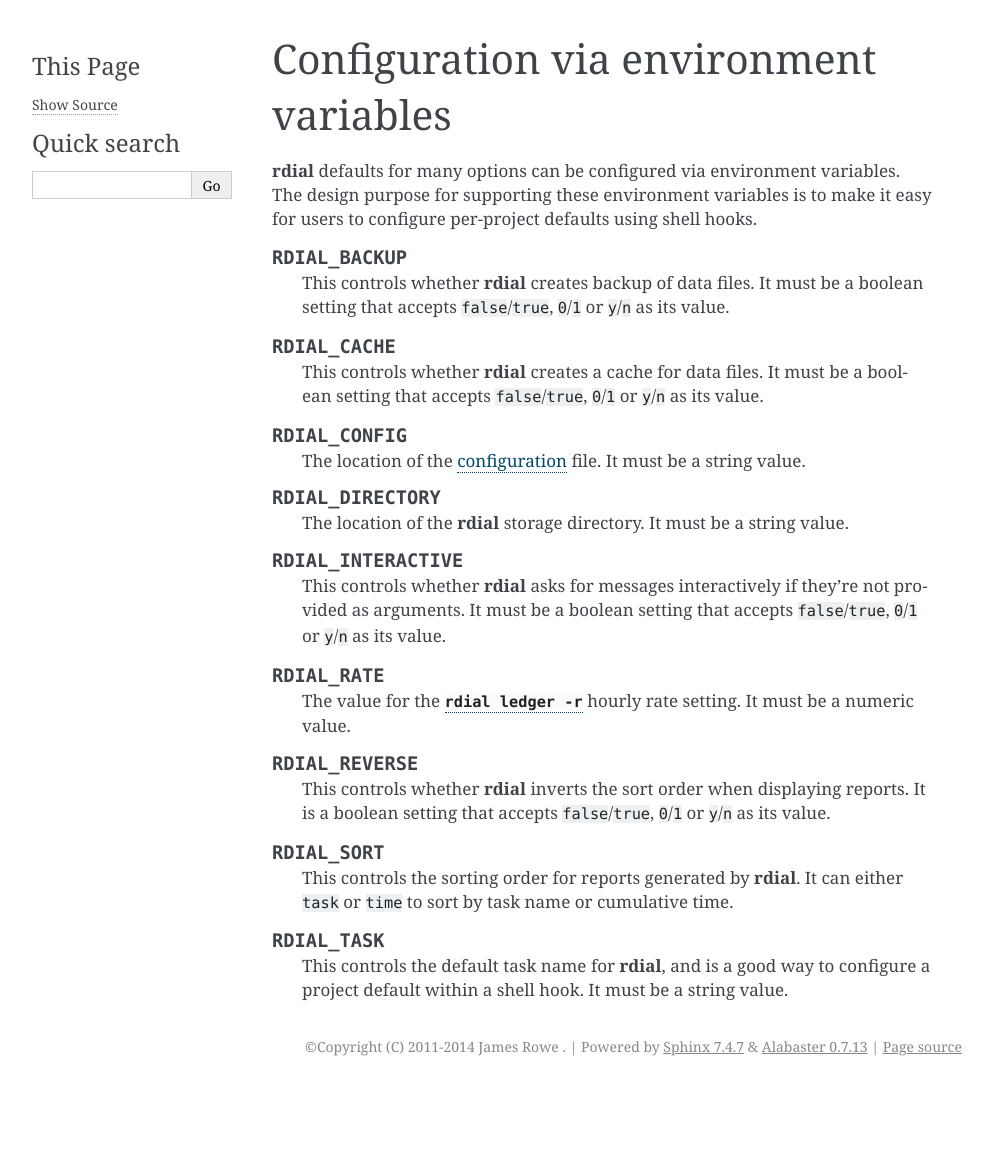
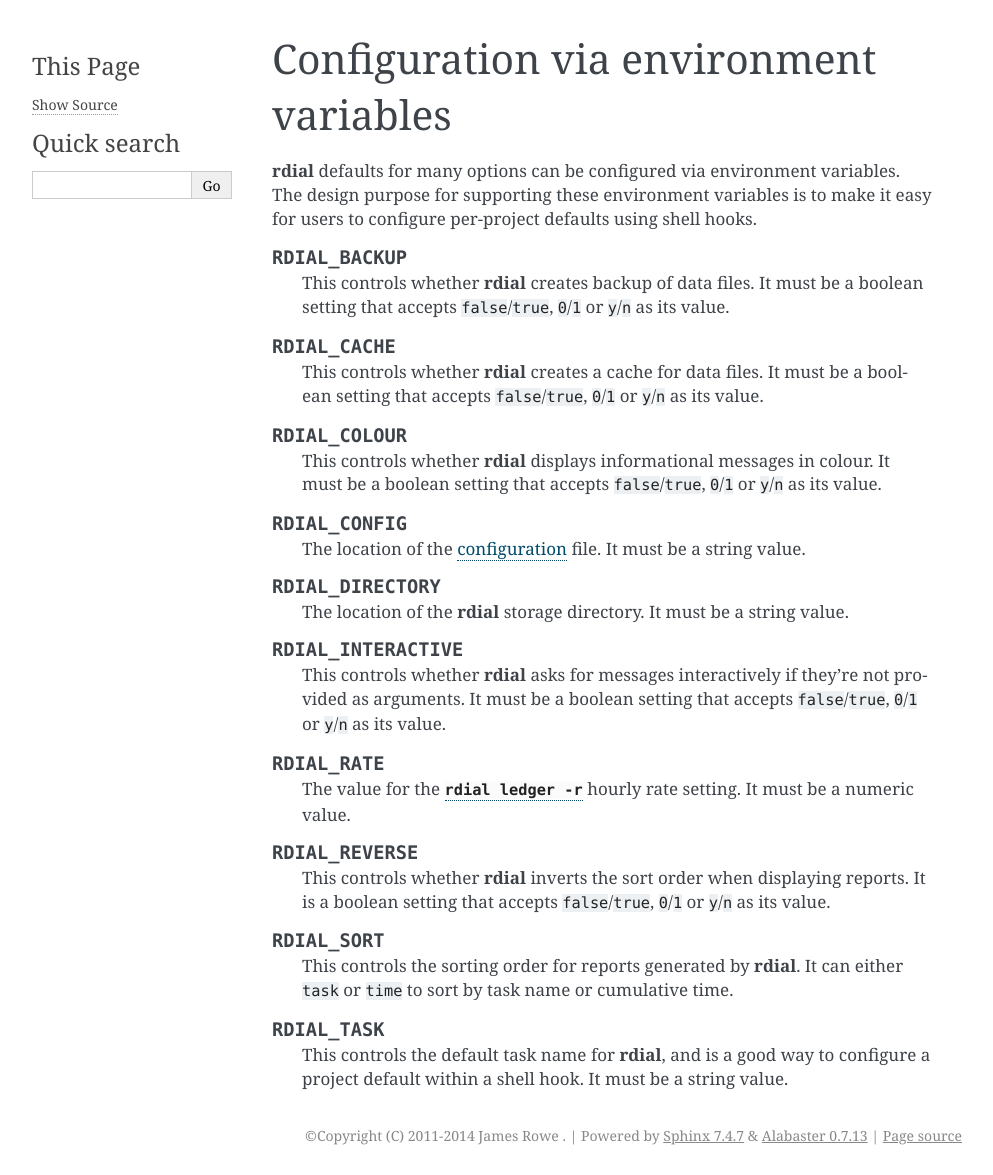
Before and after one commit to JNRowe/rdial, a Sphinx documentation site: the page built from doc/envvars.rst, in a window 1280 px wide. Shown: the whole page, without its empty margins (148-1141 px from the left). Built offline with Sphinx 7.4.7, drawn with Linux system fonts in a browser that asks for light colours; before the commit the page ends 1086 px from its top, so only the background shows below that.

Commit message:
Use RDIAL_COLOUR envvar to control colourised output
All the other envvars already used this prefix, so this just brings colour
support in to line.

```diff
--- a/doc/config.rst
+++ b/doc/config.rst
@@ -57,8 +57,7 @@ suffix.
 ~~~~~~~~~~~~~~~~~~~~~~~~~~~~~~
 
 If this key is set to ``False`` then no coloured output will be produced by
-``rdial``.  You can also specify this for individual runs by setting the
-:envvar:`NO_COLOUR` environment variable.
+``rdial``.
 
 The key ``color`` is also accepted.
 
--- a/doc/envvars.rst
+++ b/doc/envvars.rst
@@ -16,6 +16,12 @@ to make it easy for users to configure per-project defaults using shell hooks.
    This controls whether :program:`rdial` creates a cache for data files.  It
    must be a boolean setting that accepts ``false``/``true``, ``0``/``1`` or
    ``y``/``n`` as its value.
+
+.. envvar:: RDIAL_COLOUR
+
+   This controls whether :program:`rdial` displays informational messages in
+   colour.  It must be a boolean setting that accepts ``false``/``true``,
+   ``0``/``1`` or ``y``/``n`` as its value.
 
 .. envvar:: RDIAL_CONFIG
 
```
Also changed, not shown: 1 other file.
